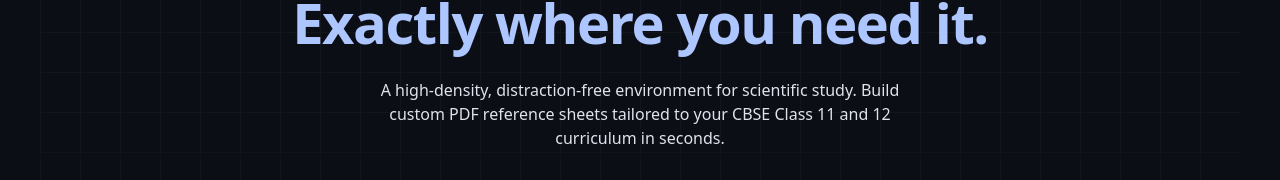
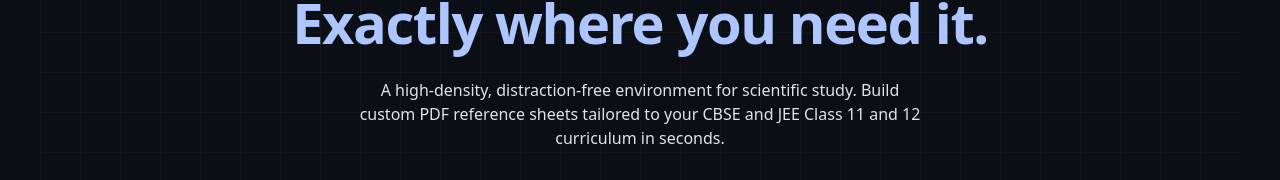
Before and after one commit to askakshat/AskFormula, a React (Vite) app: page / in a window 1280 px wide. Shown: the part 376-556 px from the top of the page. Built offline with nearby package versions, Linux system fonts and the light colour scheme; no server answers.

Commit message:
feat: update hero text in landing page
Co-authored-by: askakshat <194710979+askakshat@users.noreply.github.com>

```diff
--- /dev/null
+++ b/patch_hero.cjs
@@ -0,0 +1,11 @@
+const fs = require('fs');
+
+const path = 'src/components/askformula/Hero.tsx';
+let code = fs.readFileSync(path, 'utf8');
+
+code = code.replace(
+    "A high-density, distraction-free environment for scientific study.\n            Build custom PDF reference sheets tailored to your CBSE Class 11 and\n            12 curriculum in seconds.",
+    "A high-density, distraction-free environment for scientific study.\n            Build custom PDF reference sheets tailored to your CBSE and JEE Class 11 and\n            12 curriculum in seconds."
+);
+
+fs.writeFileSync(path, code);
--- a/src/components/askformula/Hero.tsx
+++ b/src/components/askformula/Hero.tsx
@@ -36,7 +36,7 @@ export default function Hero() {
 
           <p className="text-base text-[#e1e2ec] max-w-xl">
             A high-density, distraction-free environment for scientific study.
-            Build custom PDF reference sheets tailored to your CBSE Class 11 and
+            Build custom PDF reference sheets tailored to your CBSE and JEE Class 11 and
             12 curriculum in seconds.
           </p>
 
```
